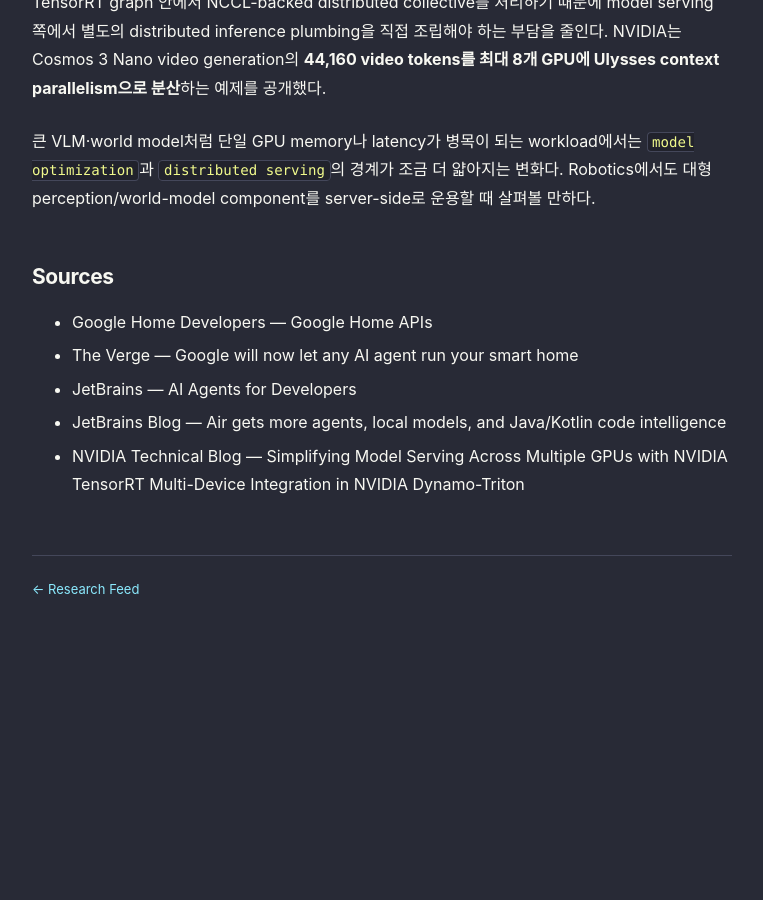
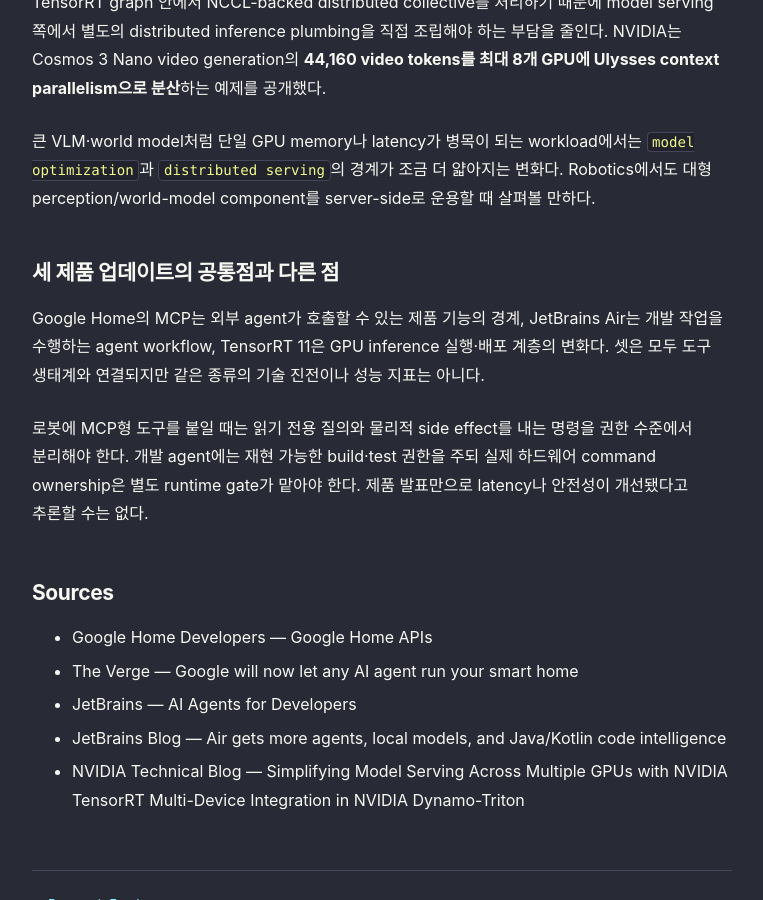
Before and after one commit to nayana224/nayana224.github.io, a Jekyll site: the page built from _research_feed/2026-09-22-ai-robotics.md, in a window 1280 px wide and 900 px high, scrolled down 1604 px. Shown: the whole window, without its empty margins (258-1021 px from the left). Built offline with Jekyll 4.4.1, drawn with Linux system fonts in a browser that asks for light colours; before the commit the page ends 2276 px from its top, so only the background shows below that.

Commit message:
Strengthen Research Feed article: 2026-09-22

```diff
--- a/_research_feed/2026-09-22-ai-robotics.md
+++ b/_research_feed/2026-09-22-ai-robotics.md
@@ -31,6 +31,12 @@
 
 큰 VLM·world model처럼 단일 GPU memory나 latency가 병목이 되는 workload에서는 `model optimization`과 `distributed serving`의 경계가 조금 더 얇아지는 변화다. Robotics에서도 대형 perception/world-model component를 server-side로 운용할 때 살펴볼 만하다.
 
+## 세 제품 업데이트의 공통점과 다른 점
+
+Google Home의 MCP는 외부 agent가 호출할 수 있는 제품 기능의 경계, JetBrains Air는 개발 작업을 수행하는 agent workflow, TensorRT 11은 GPU inference 실행·배포 계층의 변화다. 셋은 모두 도구 생태계와 연결되지만 같은 종류의 기술 진전이나 성능 지표는 아니다.
+
+로봇에 MCP형 도구를 붙일 때는 읽기 전용 질의와 물리적 side effect를 내는 명령을 권한 수준에서 분리해야 한다. 개발 agent에는 재현 가능한 build·test 권한을 주되 실제 하드웨어 command ownership은 별도 runtime gate가 맡아야 한다. 제품 발표만으로 latency나 안전성이 개선됐다고 추론할 수는 없다.
+
 ## Sources
 - [Google Home Developers — Google Home APIs](https://developers.home.google.com/)
 - [The Verge — Google will now let any AI agent run your smart home](https://www.theverge.com/tech/996310/google-home-mcp-integration-agentic-ai-smart-home-price-release-date)
```
